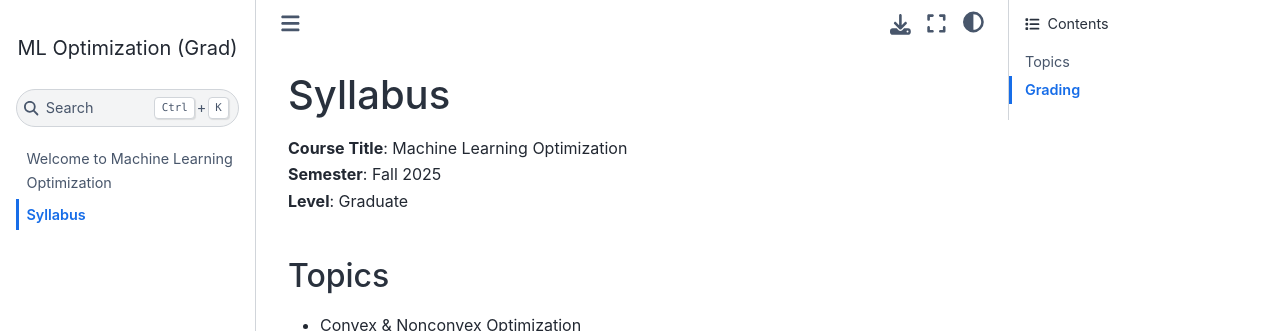
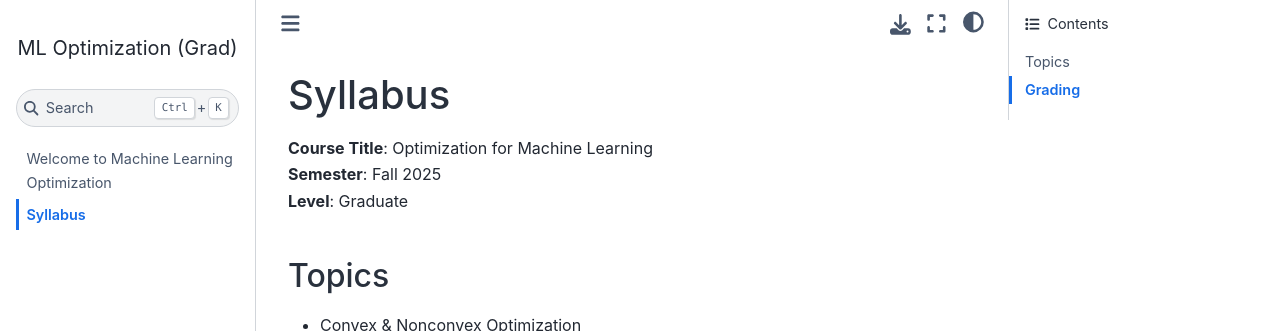
Before and after one commit to JasonJiaxiangLi/test_website, a Jupyter Book: the page built from syllabus.md, in a window 1280 px wide. Shown: the top 331 px of the page. Built offline with Jupyter Book 1.0.4 settings and Sphinx 7.4.7 and the Sphinx Book theme 1.1.4, drawn with Linux system fonts in a browser that asks for light colours; pages that are not in the unit, such as notebooks, are missing from menus.

```diff
--- a/_config.yml
+++ b/_config.yml
@@ -21,4 +21,4 @@ sphinx:
           KL: ["\\mathrm{KL}\\left(#1 \\middle\\| #2\\right)", 2]
     bibtex_reference_style: author_year  # or label
 execute:
-  execute_notebooks: "off" # or "auto" to execute notebooks automatically
+  execute_notebooks: "auto" # ["off", "auto"]
--- a/syllabus.md
+++ b/syllabus.md
@@ -1,6 +1,6 @@
 # Syllabus
 
-**Course Title**: Machine Learning Optimization
+**Course Title**: Optimization for Machine Learning
 **Semester**: Fall 2025
 **Level**: Graduate
 
```
